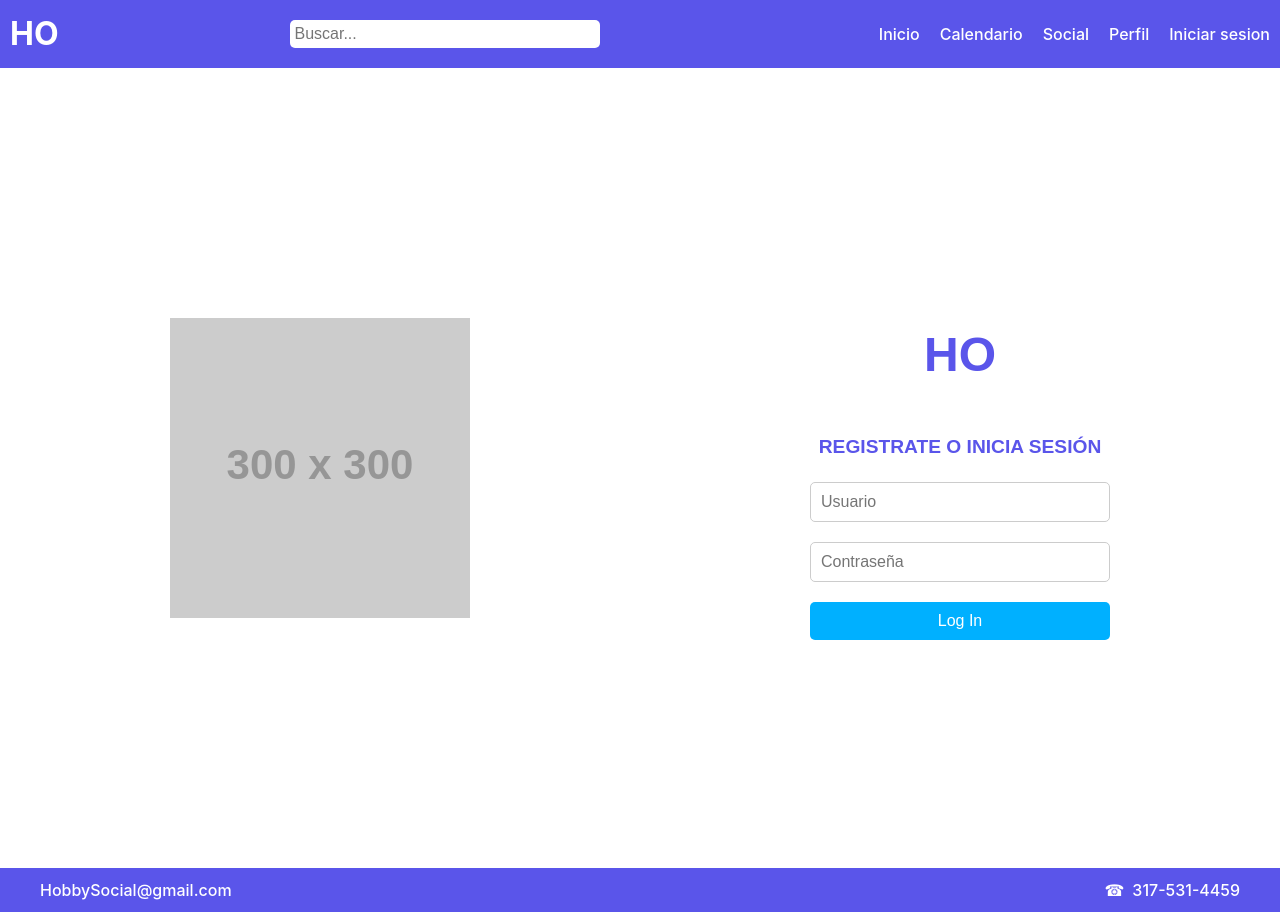
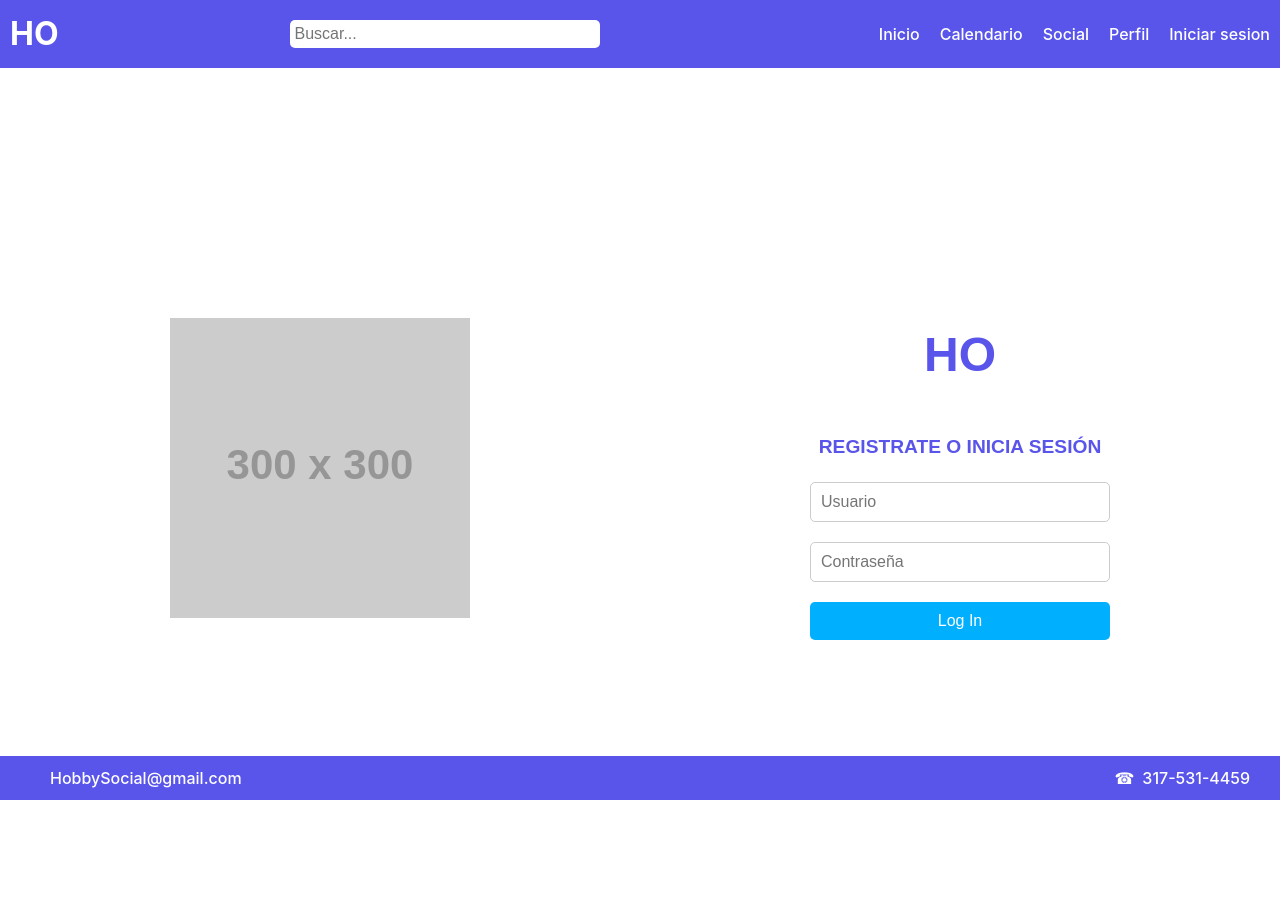
Before and after one commit to JuanMCanchala/Interfaces-Proyecto, a React (Vite) app: page /inicioSesion in a window 1280 px wide. After the commit the page ends 868 px from the top, so only its background shows below. Built offline with nearby package versions, Linux system fonts and the light colour scheme.

Commit message:
footer corregido
el footer ya se mantiene abajo

```diff
--- a/src/App.css
+++ b/src/App.css
@@ -3,6 +3,7 @@
     padding: 0;
     width: 100%;
     height: 100%;
+    display: flex;
     box-sizing: border-box;
   }
 
--- a/src/components/footer.css
+++ b/src/components/footer.css
@@ -3,6 +3,11 @@
   padding: 10px;
   display: flex;
   justify-content: center;
+  width: 100%;
+  position: fixed; /* Fija el footer en la parte inferior */
+  bottom: 0; /* Posiciona el footer en la parte más baja */
+  left: 0; /* Asegura que el footer cubra toda la parte inferior */
+  z-index: 1000; /* Asegura que esté encima de otros elementos */
 }
 
 .footer-content {
```
Lines whose indentation alone changed are shown as unchanged.
